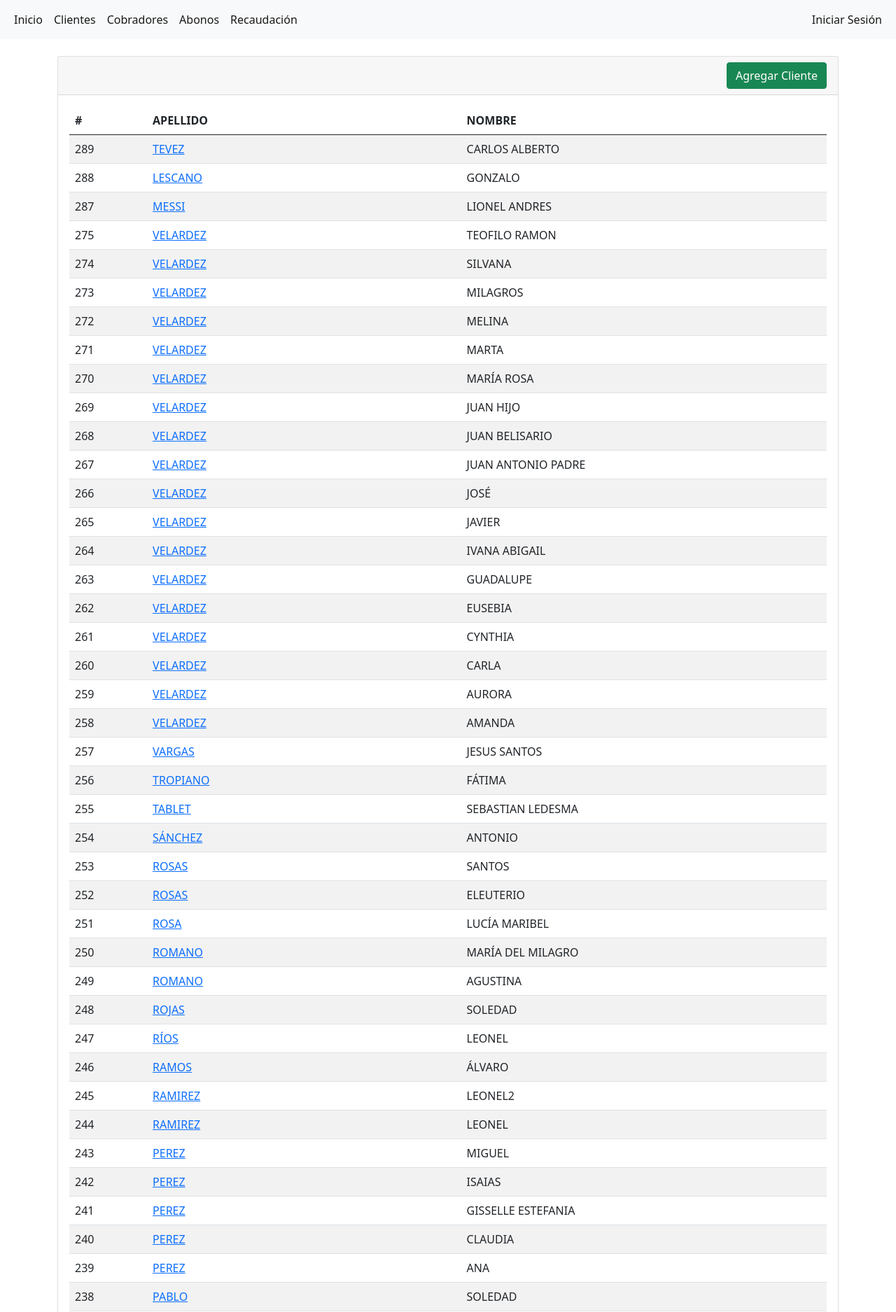
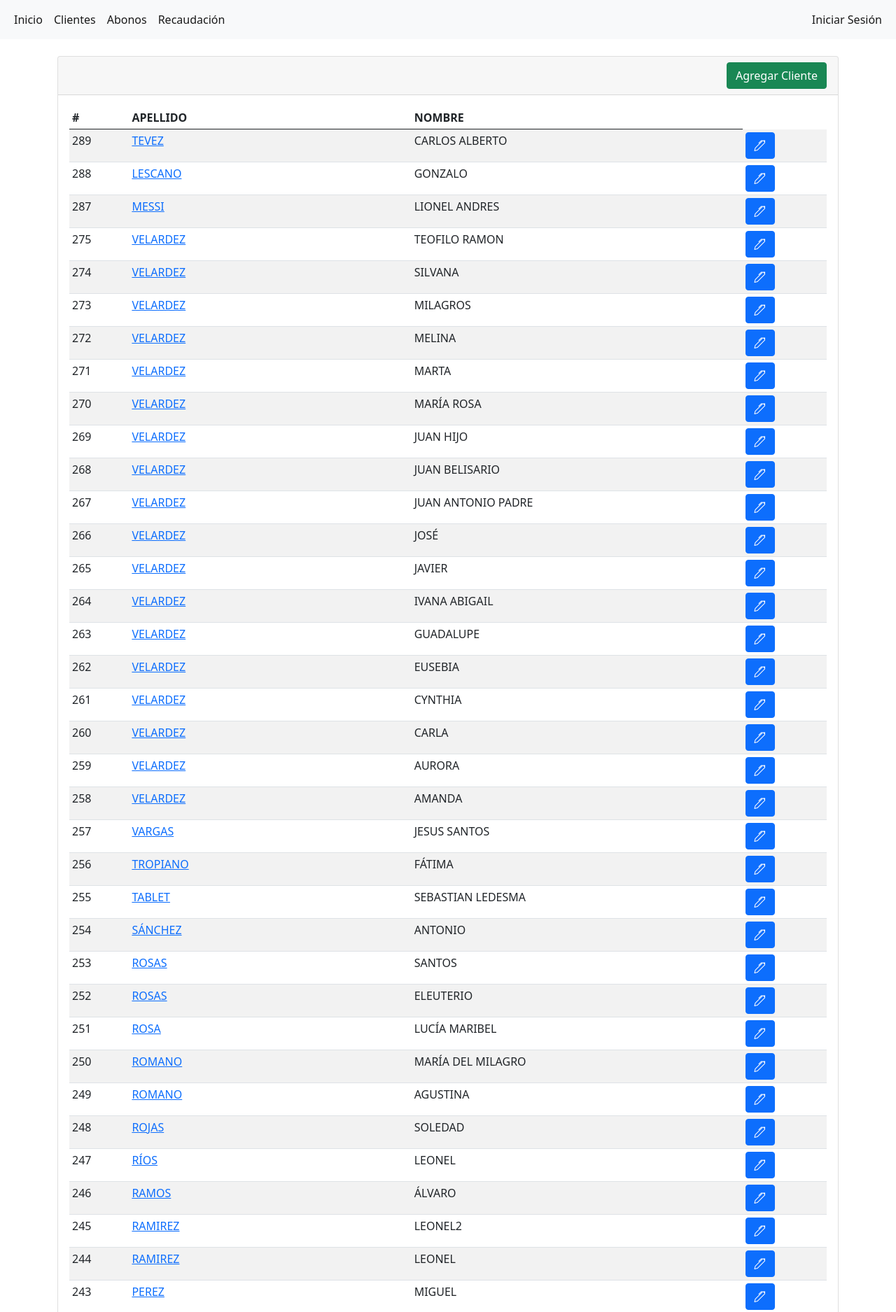
Before and after one commit to ramirokhouri/condornet, a Django app: page /clientes/ in a window 1280 px wide. Shown: the top 1875 px of the page at 70% size. Run offline with Django 4.2, Linux system fonts and the light colour scheme; data comes from the database, SQL or seed files in the repository; both versions use the stored data as it was after the commit.

Commit message:
revisión v0.9 pre deploy

```diff
--- a/abonos/templates/abonos/form.html
+++ b/abonos/templates/abonos/form.html
@@ -50,7 +50,7 @@
     id="monto"
     aria-describedby="helpId"
     placeholder="1000,00"
-    value="{{ abono.monto | default:0}}">
+    value="{{ abono.monto | default:0 }}">
   </div>
 
   <div class="mb-3">
--- a/abonos/templates/abonos/index.html
+++ b/abonos/templates/abonos/index.html
@@ -13,7 +13,7 @@
     </div>
     <div class="card-body">
         <div class="table-responsive">
-            <table class="table table-striped table-hover">
+            <table class="table table-sm table-striped table-hover">
                 <thead>
                     <tr>
                         <th>#</th>
--- a/abonos/templates/base.html
+++ b/abonos/templates/base.html
@@ -24,7 +24,9 @@
           <div class="nav navbar-nav me-auto">
             <a class="nav-item nav-link active" href="{% url 'inicio' %}">Inicio</a>
             <a class="nav-item nav-link active" href="{% url 'clientes' %}">Clientes</a>
+            {% if request.user.is_superuser %}
             <a class="nav-item nav-link active" href="{% url 'cobradores' %}">Cobradores</a>
+            {% endif %}
             <a class="nav-item nav-link active" href="{% url 'abonos' %}">Abonos</a>
             <a class="nav-item nav-link active" href="{% url 'recaudaciones' %}">Recaudación</a>
           </div>
--- a/abonos/templates/clientes/index.html
+++ b/abonos/templates/clientes/index.html
@@ -10,7 +10,7 @@
     </div>
     <div class="card-body">
         <div class="table-responsive">
-            <table class="table table-striped table-hover">
+            <table class="table table-sm table-striped table-hover">
                 <thead>
                     <tr>
                         <th>#</th>
@@ -18,8 +18,6 @@
                         <th>NOMBRE</th>
                         {% if request.user.is_authenticated %}
                         <th>ACCIONES</th>
-                        {% endif %}
-                        {% if request.user.is_superuser %}
                         <th>ADMINISTRAR</th>
                         {% endif %}
                     </tr>
@@ -33,11 +31,12 @@
                         {% if request.user.is_authenticated %}
                         <td><a name="" id="" class="btn btn-success" href="{% url 'agregar_abono' %}?cliente_id={{ cliente.id }}" role="button">Agregar Abono</td>
                         {% endif %}
-                        {% if request.user.is_superuser %}
-                        <td><a name="" id="" class="btn btn-primary" href="{% url 'editar_cliente' cliente.id%}" role="button"><i class="bi bi-pen"></i></a>
+                        <td>
+                            <a name="" id="" class="btn btn-primary" href="{% url 'editar_cliente' cliente.id%}" role="button"><i class="bi bi-pen"></i></a>
+                            {% if request.user.is_superuser %}
                             <a name="" id="" class="btn btn-danger" href="{% url 'eliminar_cliente' cliente.id %}" role="button"><i class="bi bi-trash"></i></a>
+                            {% endif %}
                         </td>
-                        {% endif %}
                     </tr>
                     {% endfor %}
                 </tbody>
--- a/abonos/templates/cobradores/index.html
+++ b/abonos/templates/cobradores/index.html
@@ -12,7 +12,7 @@
     </div>
     <div class="card-body">
         <div class="table-responsive">
-            <table class="table table-striped table-hover">
+            <table class="table table-sm table-striped table-hover">
                 <thead>
                     <tr>
                         <th>#</th>
--- a/abonos/templates/paginas/inicio.html
+++ b/abonos/templates/paginas/inicio.html
@@ -9,8 +9,9 @@
         <h1 class="display-3">Condornet</h1>
         <p class="lead">CRUD Abonos - Clientes - Cobradores - Recaudaciones</p>
         <hr class="my-2">
-        <p class="lead">
-            <a class="btn btn-primary btn-lg" href="{% url 'abonos' %}" role="button">Abonos</a>
+        <p class="lead d-flex justify-content-start">
+            <a class="btn btn-primary btn-lg m-1" href="{% url 'abonos' %}" role="button">Abonos</a>
+            <a class="btn btn-success btn-lg m-1" href="{% url 'clientes' %}" role="button">Clientes</a>
         </p>
     </div>
 </div>
--- a/abonos/templates/recaudaciones/index.html
+++ b/abonos/templates/recaudaciones/index.html
@@ -17,7 +17,7 @@
     </div>
     <div class="card-body">
         <div class="table-responsive">
-            <table class="table table-striped table-hover">
+            <table class="table table-sm table-striped table-hover">
                 <thead>
                     <tr>
                         <th>#</th>
```
Also changed, not shown: db.sqlite3.
